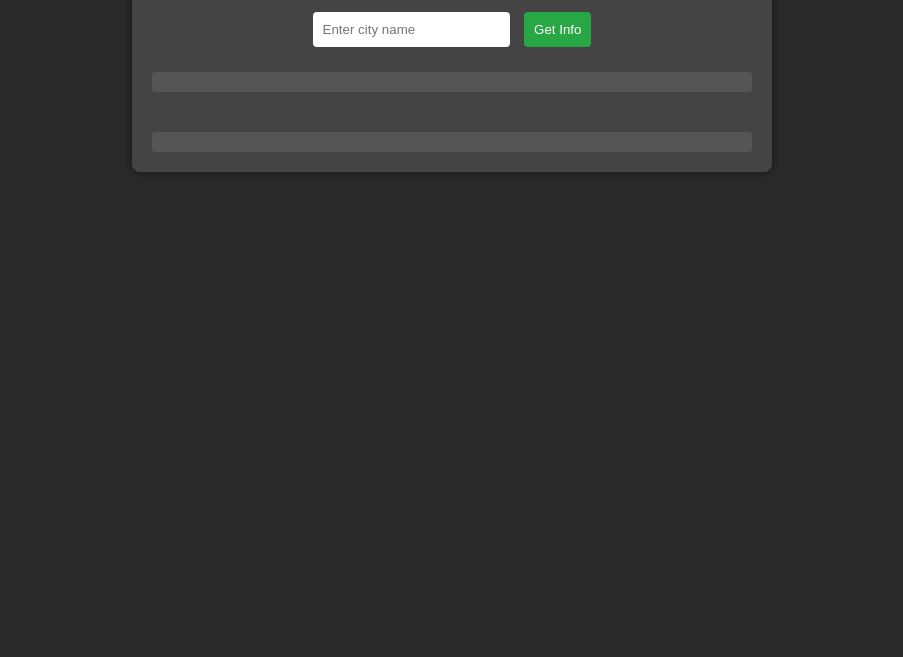
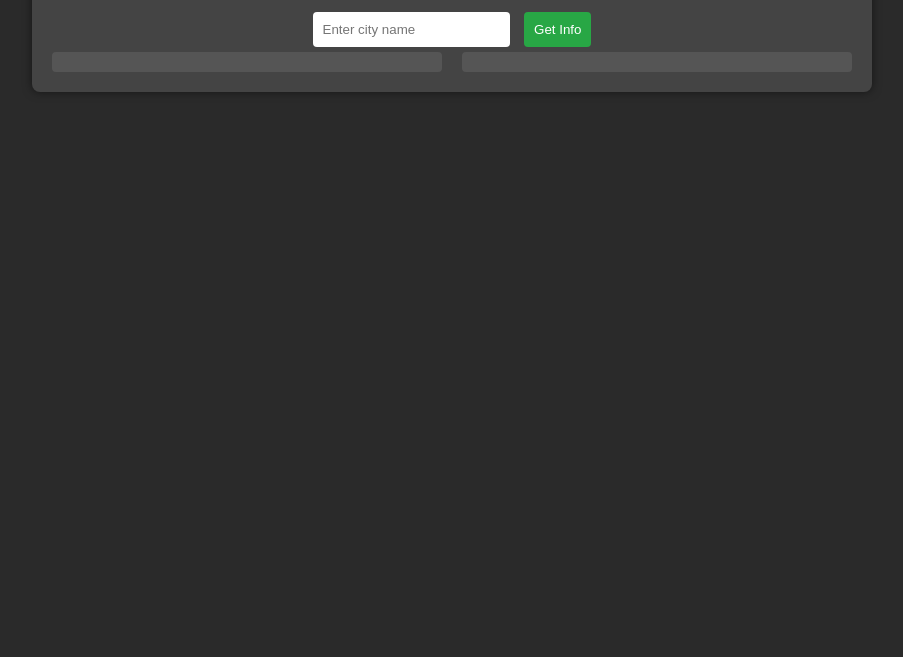
Before and after one commit to mudimurtala/weather-app, a plain HTML site: page index.html in a window 1280 px wide. Shown: the part 143-800 px from the top of the page, without its empty margins (188-1091 px from the left). Drawn offline with Linux system fonts and the light colour scheme.

Commit message:
styles to display .weather and .soil side by side using flexbox

```diff
--- a/index.html
+++ b/index.html
@@ -13,9 +13,9 @@
             <input type="text" id="city-input" placeholder="Enter city name" required>
             <button type="submit">Get Info</button>
         </form>
-        <div id="result-container">
-            <div id="weather-result" class="result"></div>
-            <div id="soil-result" class="result"></div>
+        <div class="info-container">
+            <div id="weather-result" class="result weather"></div>
+            <div id="soil-result" class="result soil"></div>
         </div>
     </div>
     <script src="script.js"></script>
--- a/styles.css
+++ b/styles.css
@@ -7,7 +7,7 @@ body {
 }
 
 .container {
-    max-width: 600px;
+    max-width: 800px; /* Increased width for better layout */
     margin: auto;
     background: #444;
     padding: 20px;
@@ -39,14 +39,21 @@ button:hover {
 }
 
 .result {
-    margin-top: 20px;
     padding: 10px;
     background: #555;
     border-radius: 4px;
 }
 
-#result-container {
+.info-container {
     display: flex;
-    flex-direction: column;
     gap: 20px;
+    justify-content: center; /* Center the items horizontally */
 }
+
+.weather {
+    flex: 1; /* Take up half of the container */
+}
+
+.soil {
+    flex: 1; /* Take up half of the container */
+}
```
